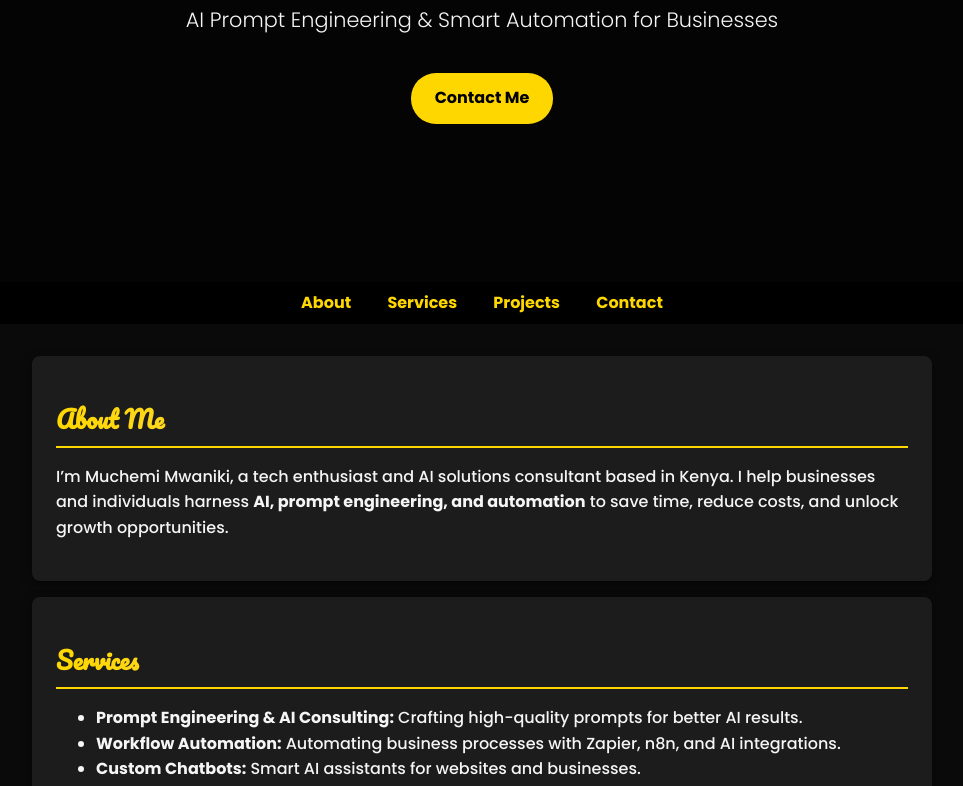
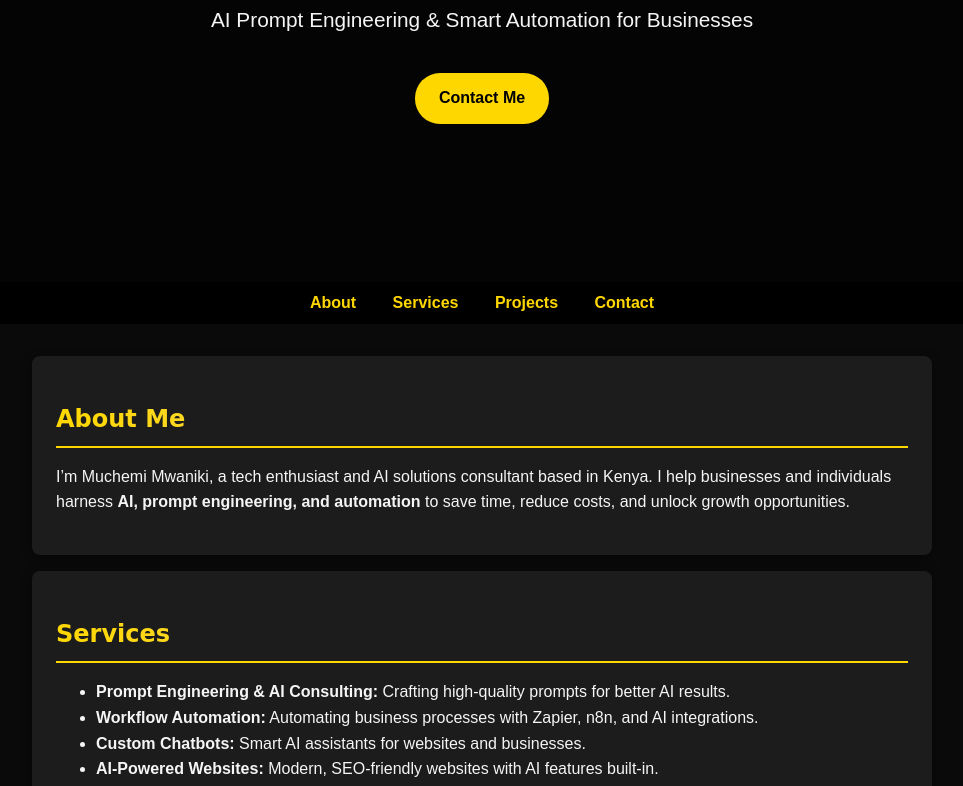
Before and after one commit to MuchemiMwaniki/muchemimwaniki.github.io, a plain HTML site: page index.html in a window 1280 px wide. Shown: the part 278-1064 px from the top of the page, without its empty margins (158-1121 px from the left). Drawn offline with Linux system fonts and the light colour scheme.

Commit message:
Update index.html

```diff
--- a/index.html
+++ b/index.html
@@ -7,11 +7,6 @@
     <title>Muchemi Mwaniki - AI Solutions</title>
     <link rel="stylesheet" href="style.css">
     <link rel="icon" type="image/x-icon" href="favicon.ico">
-
-    <!-- Google Fonts -->
-    <link rel="preconnect" href="https://fonts.googleapis.com">
-    <link rel="preconnect" href="https://fonts.gstatic.com" crossorigin>
-    <link href="https://fonts.googleapis.com/css2?family=Pacifico&family=Poppins:wght@300;500;700&display=swap" rel="stylesheet">
 </head>
 <body>
     <!-- HERO SECTION -->
```
